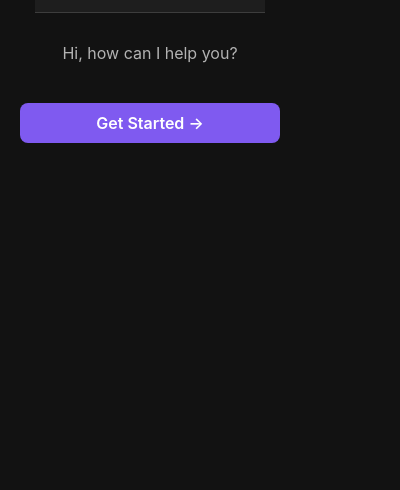
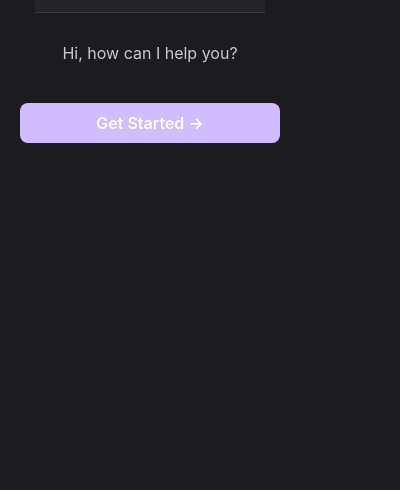
Before and after one commit to git-pulkit3010/capstone-full-codebase, a browser extension: page extension-folder/popup.html in a window 400 px wide. Shown: the part 354-844 px from the top of the page. Drawn offline with Linux system fonts and the light colour scheme.

Commit message:
Update popup.css

```diff
--- a/extension-folder/popup.css
+++ b/extension-folder/popup.css
@@ -1,18 +1,20 @@
 
 :root {
-  --bg-primary: #121212;
-  --bg-secondary: #1e1e1e;
-  --bg-tertiary: #2d2d2d;
-  --text-primary: #ffffff;
-  --text-secondary: #b3b3b3;
-  --accent-color: #7f5af0;
-  --accent-hover: #6c4bd1;
-  --success-color: #2cb67d;
-  --warning-color: #ff9e3b;
-  --error-color: #ff6b6b;
-  --border-color: #3d3d3d;
-  --progress-gradient: linear-gradient(90deg, #7f5af0, #b388ff);
+    --bg-primary: #1c1b1f;
+    --bg-secondary: #25242a;
+    --bg-tertiary: #2f2e35;
+    --text-primary: #ffffff;
+    --text-secondary: #cccccc;
+    --accent-color: #d0bcff;
+    --accent-hover: #b69df8;
+    --button-text: #121212;
+    --success-color: #00e38c;
+    --warning-color: #f4b400;
+    --error-color: #ff6b6b;
+    --border-color: #3a3a3a;
+    --progress-gradient: linear-gradient(90deg, #d0bcff, #b69df8);
 }
+
 
 @import url('https://fonts.googleapis.com/css2?family=Inter:wght@400;500;600&family=Space+Grotesk:wght@500&display=swap');
 
@@ -330,17 +332,20 @@ button {
 }
 
 body.light-mode {
-  --bg-primary: #ffffff;
-  --bg-secondary: #f2f2f2;
-  --bg-tertiary: #e6e6e6;
-  --text-primary: #121212;
-  --text-secondary: #333333;
-  --accent-color: #4a60f0;
-  --accent-hover: #3c4fd1;
-  --success-color: #2aa56d;
-  --warning-color: #f5a623;
-  --error-color: #e53935;
-  --border-color: #d0d0d0;
+    --bg-primary: #ffffff;
+    --bg-secondary: #f3edf7;
+    --bg-tertiary: #e6e0e9;
+    --text-primary: #1c1b1f;
+    --text-secondary: #4a4458;
+    --accent-color: #6750a4;
+    --accent-hover: #4f378b;
+    --button-text: #ffffff;
+
+    --success-color: #00a37a;
+    --warning-color: #f9ab00;
+    --error-color: #b3261e;
+    --border-color: #cac4d0;
+    --progress-gradient: linear-gradient(90deg, #6750a4, #d0bcff);
 }
 
 .header {
@@ -557,3 +562,18 @@ body::-webkit-scrollbar-track {
 .source-link:active {
   transform: translateY(1px);
 }
+
+
+
+
+#readButton,
+#restartButton,
+#summarizeButton,
+.button-group button {
+    color: var(--button-text, white); /* use fallback if not defined */
+}
+
+
+body:not(.light-mode) h1 {
+    color: #ffffff !important;
+}
```
